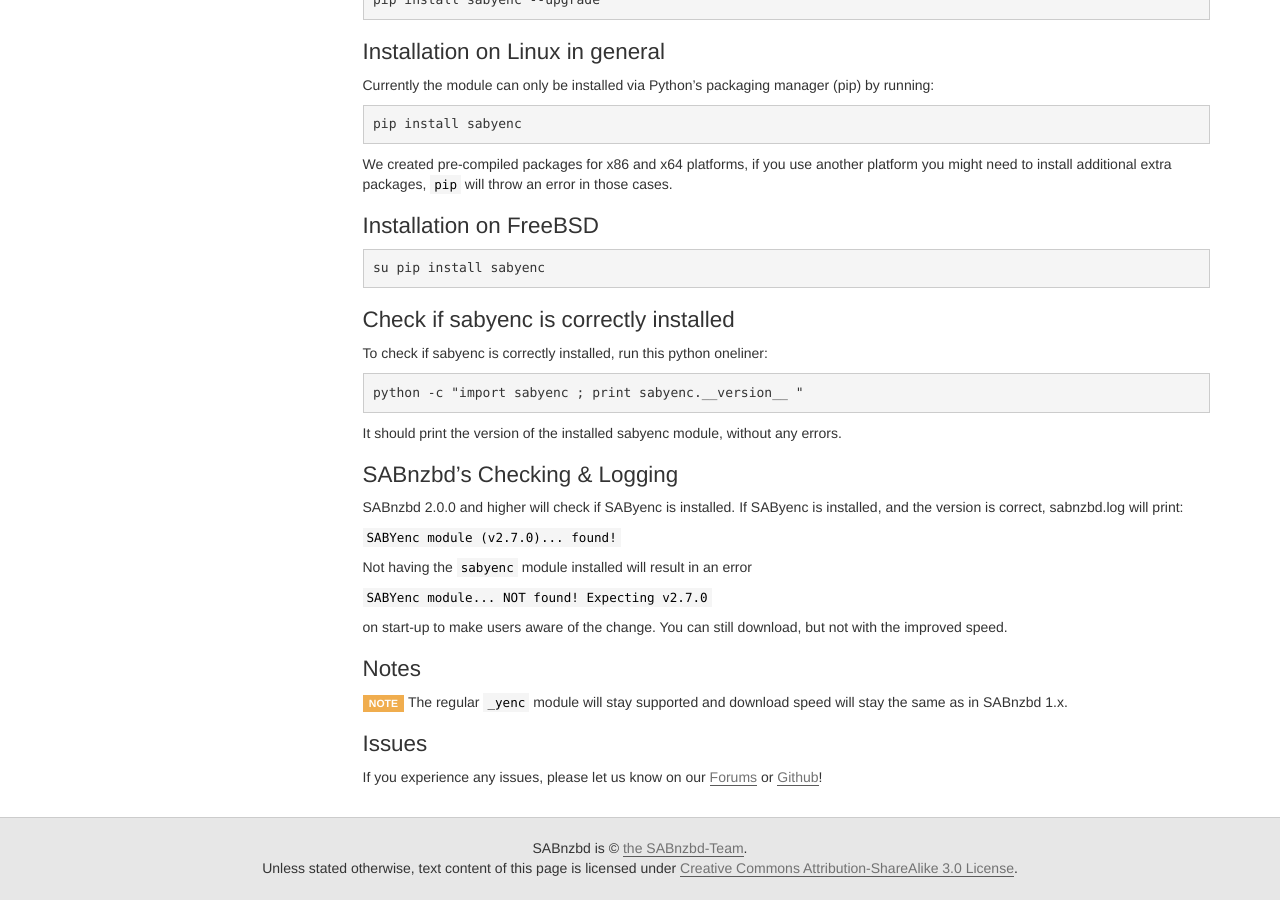
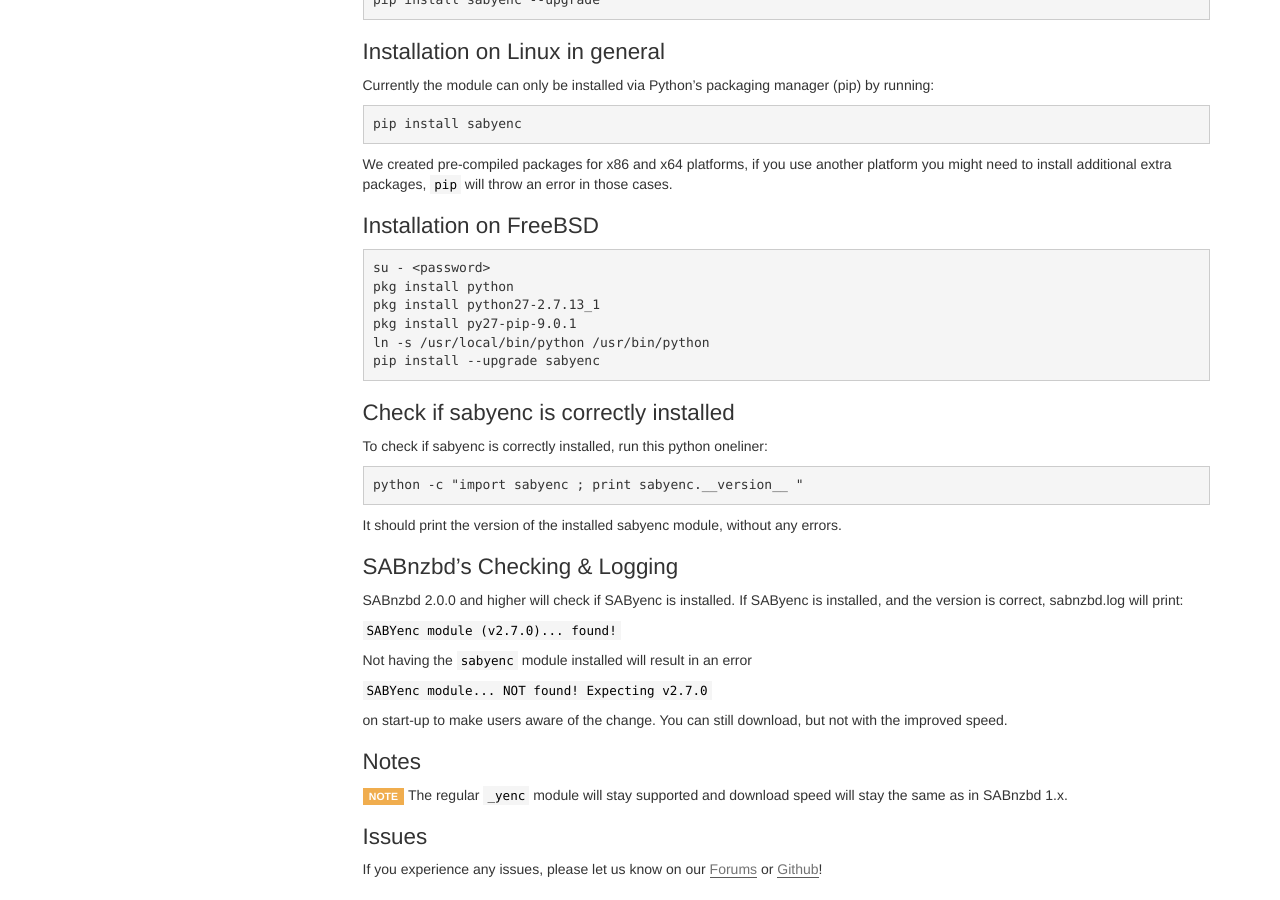
Before and after one commit to sabnzbd/sabnzbd.github.io, a Jekyll site: the page built from wiki/extra/sabyenc.md, in a window 1280 px wide and 900 px high, scrolled down 963 px. Built offline with Jekyll 4.4.1, drawn with Linux system fonts in a browser that asks for light colours.

Commit message:
SAByenc: FreeBSD instruction

````diff
--- a/wiki/extra/sabyenc.md
+++ b/wiki/extra/sabyenc.md
@@ -57,7 +57,12 @@
 
 
 ```
-su pip install sabyenc
+su - <password>
+pkg install python
+pkg install python27-2.7.13_1
+pkg install py27-pip-9.0.1
+ln -s /usr/local/bin/python /usr/bin/python
+pip install --upgrade sabyenc
 ```
 
 ## Check if sabyenc is correctly installed
````
